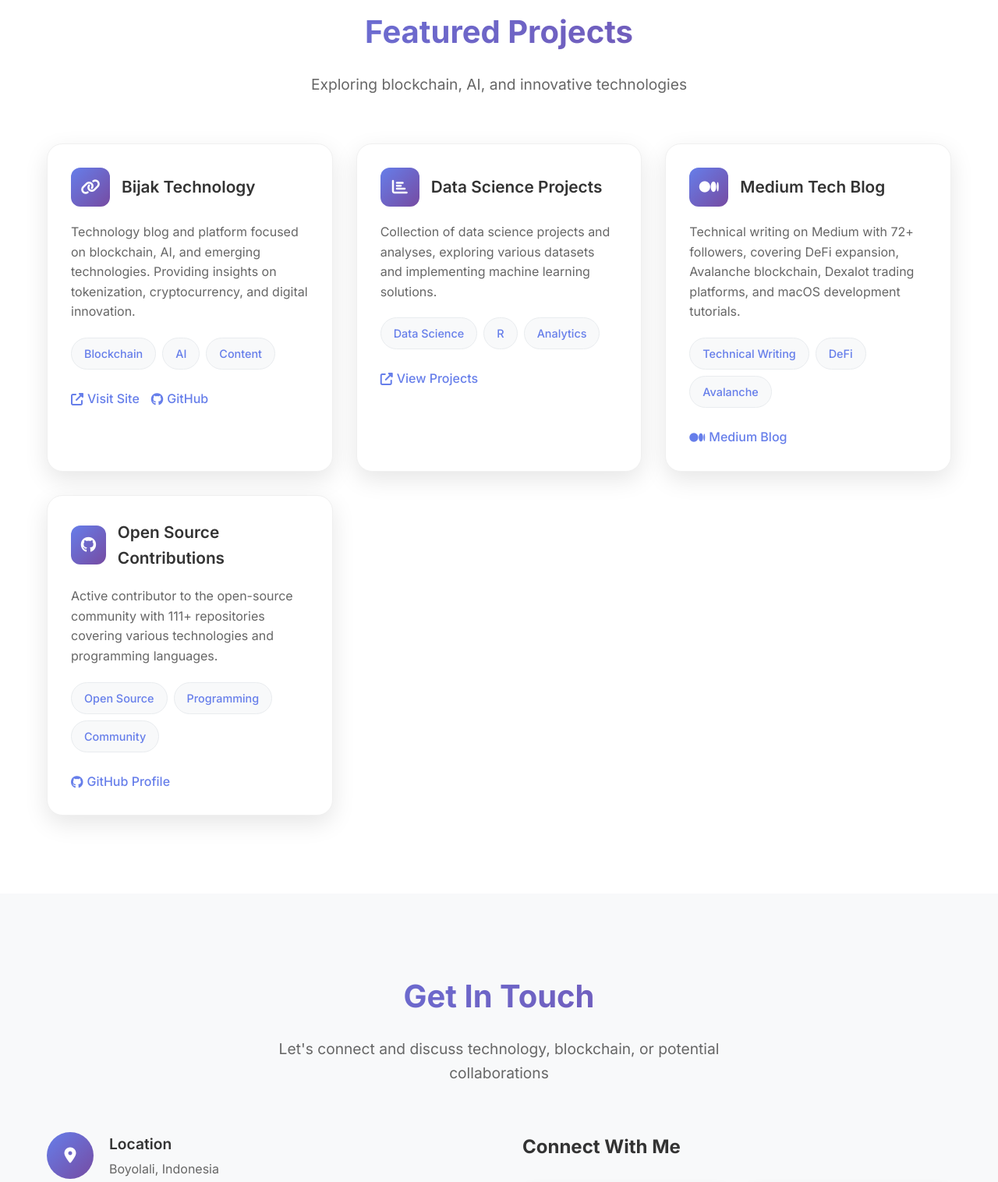
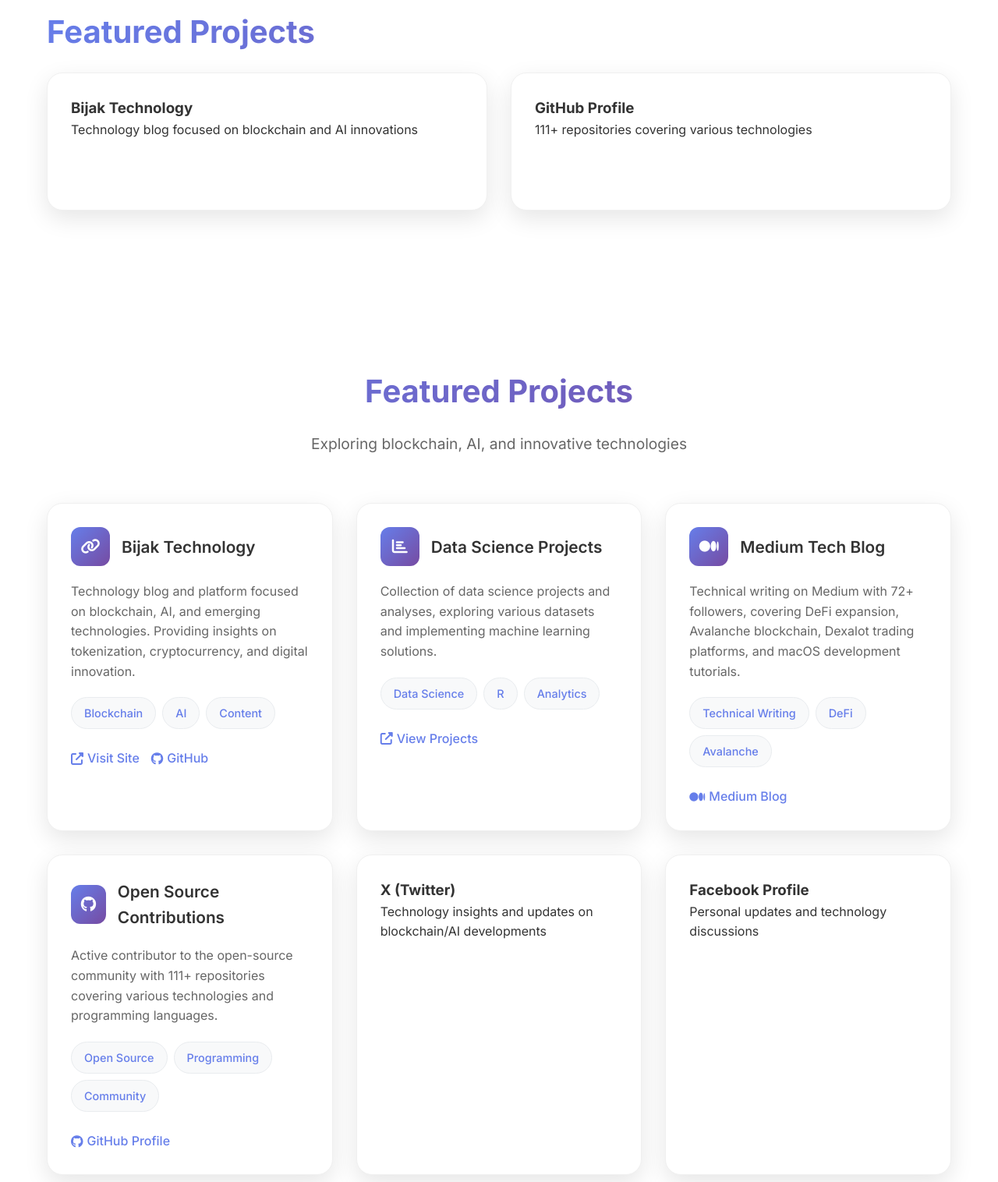
Before and after one commit to zetrosoft/personal-website, a plain HTML site: page index.html in a window 1280 px wide. Shown: the part 1720-3236 px from the top of the page at 78% size. Drawn offline with Linux system fonts and the light colour scheme.

Commit message:
Add X/Twitter and Facebook project cards

```diff
--- a/index.html
+++ b/index.html
@@ -165,6 +165,25 @@
     <!-- Projects Section -->
     <section id="projects" class="projects">
         <div class="container">
+            <h2 class="section-title">Featured Projects</h2>
+            <div class="projects-grid">
+                <div class="project-card">
+                    <h3>Bijak Technology</h3>
+                    <p>Technology blog focused on blockchain and AI innovations</p>
+                    <a href="https://bijaktechnology.com" target="_blank" class="btn btn-secondary">View Project</a>
+                </div>
+                <div class="project-card">
+                    <h3>GitHub Profile</h3>
+                    <p>111+ repositories covering various technologies</p>
+                    <a href="https://github.com/zetrosoft" target="_blank" class="btn btn-secondary">View Profile</a>
+                </div>
+            </div>
+        </div>
+    </section>
+
+    <!-- Projects Section -->
+    <section id="projects" class="projects">
+        <div class="container">
             <div class="section-header">
                 <h2 class="section-title">Featured Projects</h2>
                 <p class="section-subtitle">Exploring blockchain, AI, and innovative technologies</p>
@@ -264,6 +283,18 @@
                         </a>
                     </div>
                 </div>
+
+                <div class="project-card">
+                    <h3>X (Twitter)</h3>
+                    <p>Technology insights and updates on blockchain/AI developments</p>
+                    <a href="https://x.com/zetrogede" target="_blank" class="btn btn-secondary">View Profile</a>
+                </div>
+
+                <div class="project-card">
+                    <h3>Facebook Profile</h3>
+                    <p>Personal updates and technology discussions</p>
+                    <a href="https://facebook.com/iswanp" target="_blank" class="btn btn-secondary">View Profile</a>
+                </div>
             </div>
         </div>
     </section>
```
